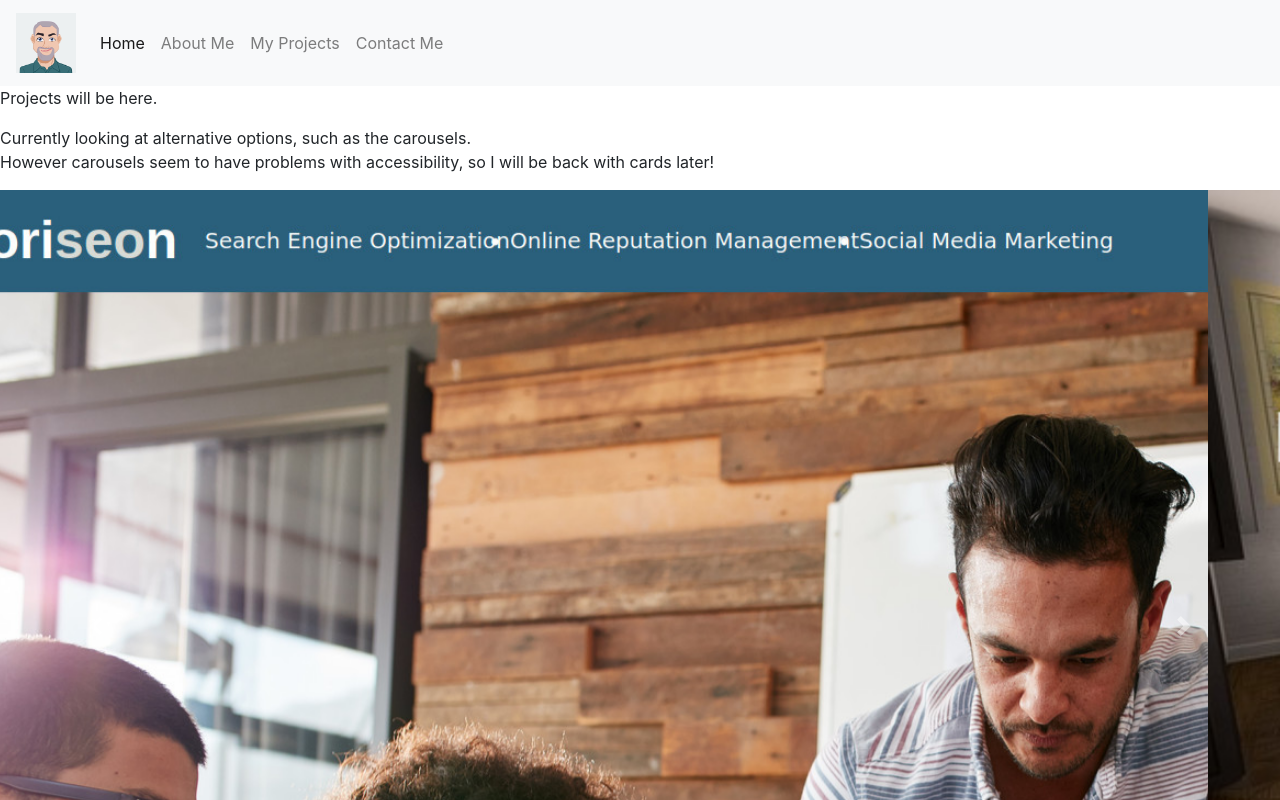
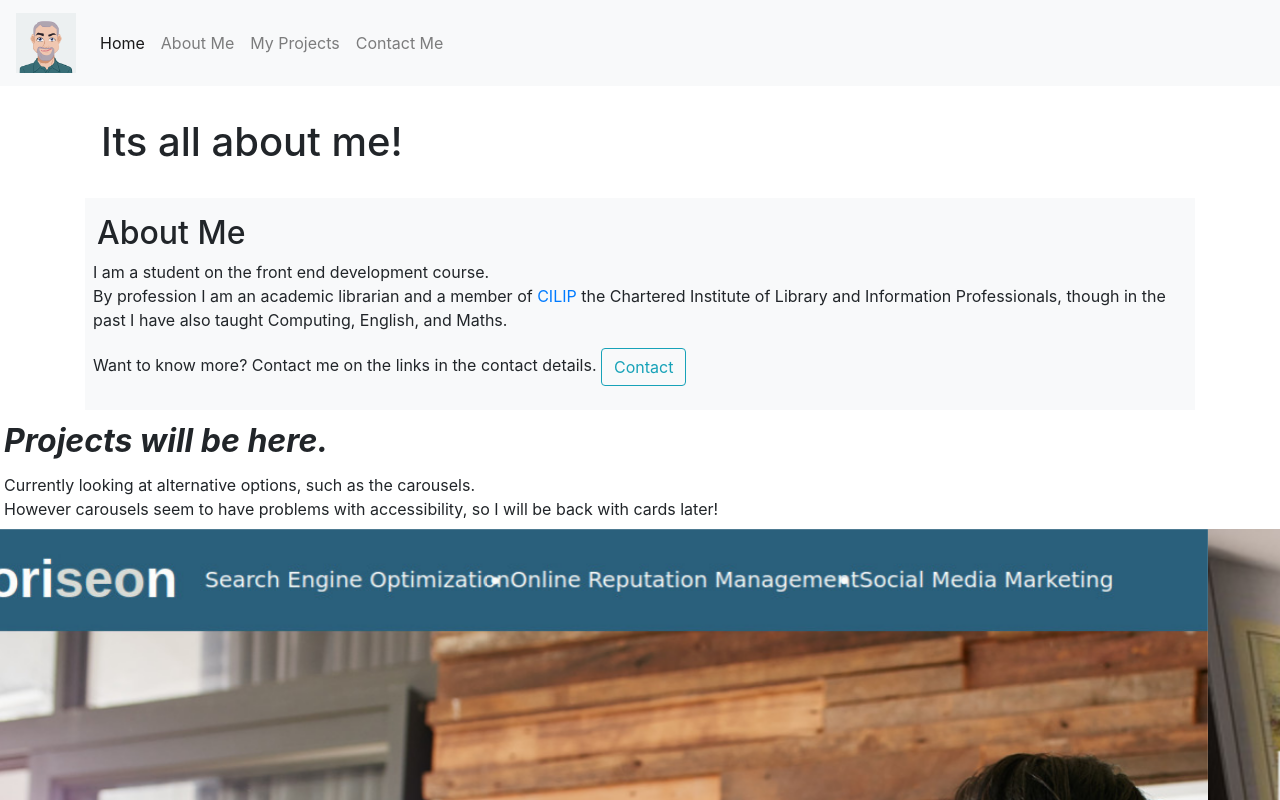
Before and after one commit to Paul-codecourse/Bootstrap-Portfolio, a plain HTML site: page index.html in a window 1280 px wide. Shown: the top 800 px of the page. Drawn offline with nearby package versions, Linux system fonts and the light colour scheme.

Commit message:
Carousel not working with accessibility software. Using this point as a snapshot before removing it

```diff
--- a/index.html
+++ b/index.html
@@ -35,12 +35,25 @@
         </div>
     </nav>
 
-    <!--Content here for the about me section-->
-
+    <!--Content here for the about me section container-->
+    <div class="container">
+        <h1 class="text-left p-3 mb-3 mt-3" id="about">
+            Its all about me!
+        </h1>
+        <div class="w-100 bg-light mb-2 p-2">
+            <h2 class="text-left p-1 mb-1 mt-1">
+            About Me</h2>
+            <p>
+                I am a student on the front end development course.<br/>
+                By profession I am an academic librarian and a member of <a href="https://cilip.org.uk">CILIP</a> the Chartered Institute of Library and Information Professionals, though in the past I have also taught Computing, English, and Maths.
+                </p>
+                <p>Want to know more? Contact me on the links in the contact details. <a href="#Contact"><button type="button" class="btn btn-outline-info">Contact</button></a></p>
+        </div>
+    </div>
     <!--cards for projects-->
     <div id="work">
-    <p>Projects will be here.</p>
-    <P>Currently looking at alternative options, such as the carousels. <br/>However carousels seem to have problems with accessibility, so I will be back with cards later!</P>
+        <h2 class="text-left p-1 mb-1 mt-1"><em><strong>Projects will be here.</strong></em></h2>
+    <P class="text-left p-1 mb-1 mt-1">Currently looking at alternative options, such as the carousels. <br/>However carousels seem to have problems with accessibility, so I will be back with cards later!</P>
     </div>
     <!-- Carousel -->
     <div id="carouselExampleControls" class="carousel slide" data-ride="carousel">
@@ -65,27 +78,29 @@
         </button>
     </div>
 
+<!--Main Container-->
+<div class="container">
+
+</div>
+<!--End of .container -->
 
 
 
     <!--Footer-->
     <footer>
-        <div id="#contact">
+        <div id="contact">
      <!--add contact details-->
+            <div class="text-left w-100 bg-light mb-2 p-2">
+                <h2 class="text-left p-1 mb-1 mt-1">Contact Me</h2>
+                <p>GitHub:<a href="https://github.com/Paul-codecourse/Paul-codecourse">Paul-codecourse</a></p>
+                <p>LinkedIn:<a href="https://Linkedin.com/in/paul-asquith/">https://linkedin.com/in/paul-asquith/</a></>
+        </div>
+
         <!-- Optional JavaScript; choose one of the two! -->
 
         <!-- Option 1: jQuery and Bootstrap Bundle (includes Popper) -->
         <script src="https://cdn.jsdelivr.net/npm/jquery@3.5.1/dist/jquery.slim.min.js" integrity="sha384-DfXdz2htPH0lsSSs5nCTpuj/zy4C+OGpamoFVy38MVBnE+IbbVYUew+OrCXaRkfj" crossorigin="anonymous"></script>
         <script src="https://cdn.jsdelivr.net/npm/bootstrap@4.6.2/dist/js/bootstrap.bundle.min.js" integrity="sha384-Fy6S3B9q64WdZWQUiU+q4/2Lc9npb8tCaSX9FK7E8HnRr0Jz8D6OP9dO5Vg3Q9ct" crossorigin="anonymous"></script>
-
-
-
-        <!-- Option 2: Separate Popper and Bootstrap JS -->
-        <!--
-        <script src="https://cdn.jsdelivr.net/npm/jquery@3.5.1/dist/jquery.slim.min.js" integrity="sha384-DfXdz2htPH0lsSSs5nCTpuj/zy4C+OGpamoFVy38MVBnE+IbbVYUew+OrCXaRkfj" crossorigin="anonymous"></script>
-        <script src="https://cdn.jsdelivr.net/npm/popper.js@1.16.1/dist/umd/popper.min.js" integrity="sha384-9/reFTGAW83EW2RDu2S0VKaIzap3H66lZH81PoYlFhbGU+6BZp6G7niu735Sk7lN" crossorigin="anonymous"></script>
-        <script src="https://cdn.jsdelivr.net/npm/bootstrap@4.6.2/dist/js/bootstrap.min.js" integrity="sha384-+sLIOodYLS7CIrQpBjl+C7nPvqq+FbNUBDunl/OZv93DB7Ln/533i8e/mZXLi/P+" crossorigin="anonymous"></script>
-        -->
         </div>
     </footer>
   </body>
```
